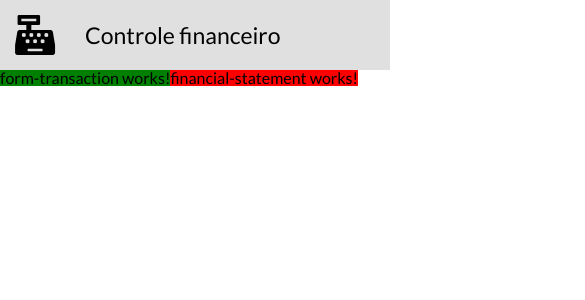
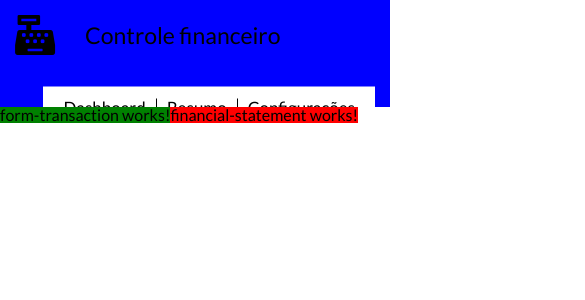
Before and after one commit to caiolarroza/Teste-Via-Varejo, an Angular app: page / in a window 390 px wide. Shown: the top 300 px of the page, 585 px wide, since content can reach past the window. Built offline with nearby package versions, Linux system fonts and the light colour scheme.

Commit message:
Ajustes iniciais de viewport

```diff
--- a/src/app/header/header.component.css
+++ b/src/app/header/header.component.css
@@ -3,7 +3,6 @@
 }
 
 .header-content {
-    width: 1100px;
     max-width: 1100px;
     margin: 0 auto;
     overflow: hidden;
@@ -24,7 +23,7 @@
 }
 
 .navigator {
-    margin: auto;
+    margin: 0 15px;
     float: right;
     position: relative;
     transform: translateY(50%);
@@ -54,5 +53,15 @@
 .teste {
     float: left;
 }
-@media (max-width: 1100px) {
+
+@media (max-width: 768px) {
+    .header {
+        background-color: blue;
+    }
 }
+
+@media (max-width: 375px) {
+    .header {
+        background-color: pink;
+    }
+}
```
